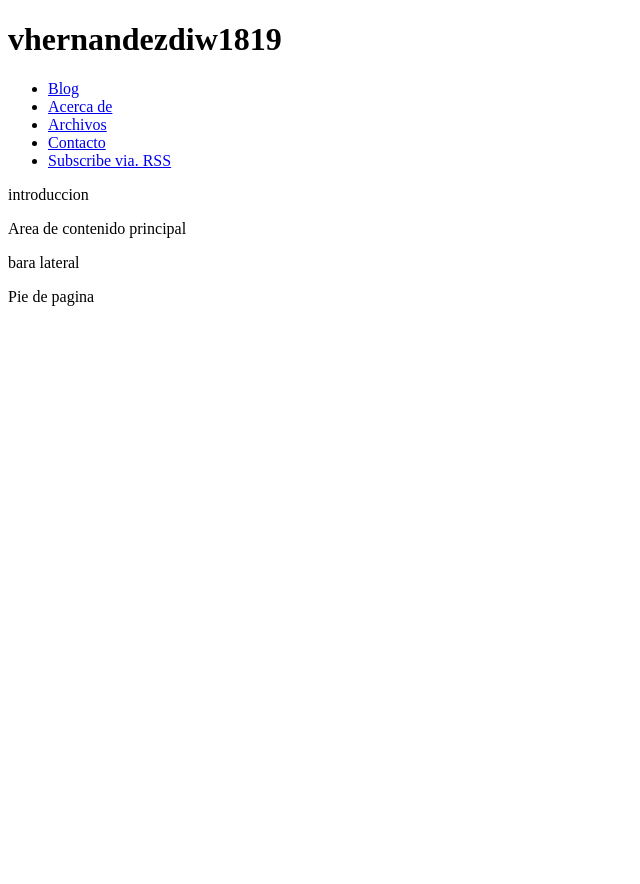
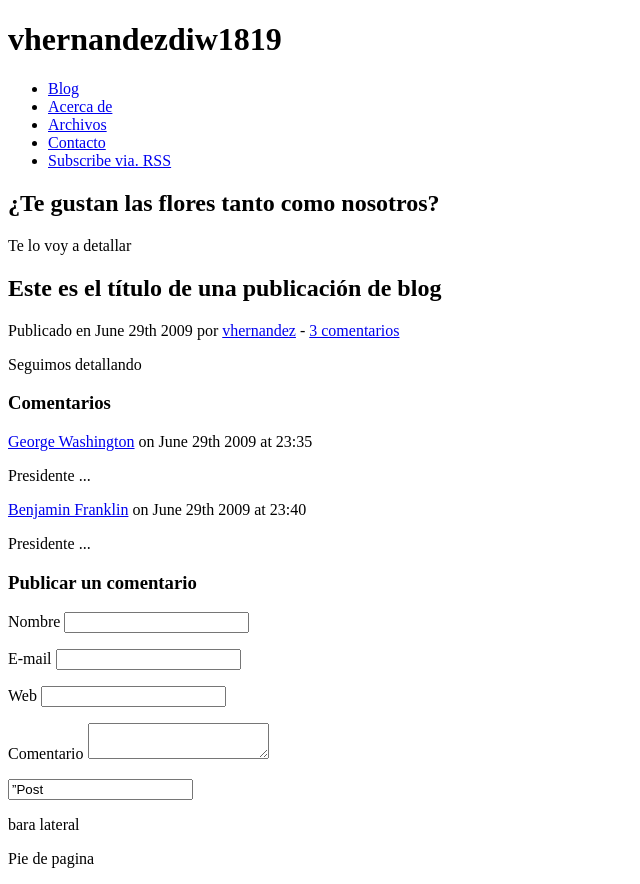
Before and after one commit to vhernandezdiw1819/repo_diw1819, a plain HTML site: page Q1_P3/index.html in a window 1280 px wide. Shown: the whole page, without its empty margins (0-640 px from the left). Before the commit the page ends 800 px from the top, so only its background shows below. Drawn offline with Linux system fonts and the light colour scheme.

Commit message:
3ºPaso
Contenido de introduccion, contenido principal

```diff
--- a/Q1_P3/index.html
+++ b/Q1_P3/index.html
@@ -17,11 +17,57 @@
       </ul>
     </nav>
     <section id="intro">
-        <p>introduccion</p><!-- Introduction -->
+        <header>
+          <h2>¿Te gustan las flores tanto como nosotros?</h2>
+        </header>
+        <p>Te lo voy a detallar</p>
     </section>
     <section>
-        <p>Area de contenido principal</p><!-- Main content area -->
+      <article class="blogPost">
+        <header>
+         <h2>Este es el título de una publicación de blog</h2>
+         <p>Publicado en <time datetime="2009-06-29T23:31:45+01:00">June 29th 2009</time> por <a href="#">vhernandez</a> - <a href="#comments">3 comentarios</a></p>
+        </header>
+        <p>Seguimos detallando</p>
+      </article>
     </section>
+    <section id=”comments”>
+        <header>
+          <h3>Comentarios</h3>
+        </header>
+          <article>
+            <header>
+              <a href=”#”>George Washington</a> on <time datetime=”2009-06-29T23:35:20+01:00″>June 29th 2009 at 23:35</time>
+            </header>
+              <p>Presidente ...</p>
+          </article>
+          <article>
+            <header>
+              <a href=”#”>Benjamin Franklin</a> on <time datetime=”2009-06-29T23:40:09+01:00″>June 29th 2009 at 23:40</time>
+            </header>
+              <p>Presidente ...</p>
+          </article>
+        </section>
+        <form action=”#” method=”post”>
+          <h3>Publicar un comentario</h3>
+          <p>
+            <label for=”name”>Nombre</label>
+            <input name=”name” id=”name” type=”text” required />
+          </p>
+          <p>
+            <label for=”email”>E-mail</label>
+            <input name=”email” id=”email” type=”email” required />
+          </p>
+          <p>
+            <label for=”website”>Web</label>
+            <input name=”website” id=”website” type=”url” />
+          </p>
+          <p>
+            <label for=”comment”>Comentario</label>
+            <textarea name=”comment” id=”comment” required></textarea>
+          </p>
+          <p><input type=”submit” value=”Post comment” /></p>
+        </form>
     <aside>
         <p>bara lateral</p><!-- Sidebar -->
     </aside>
```
